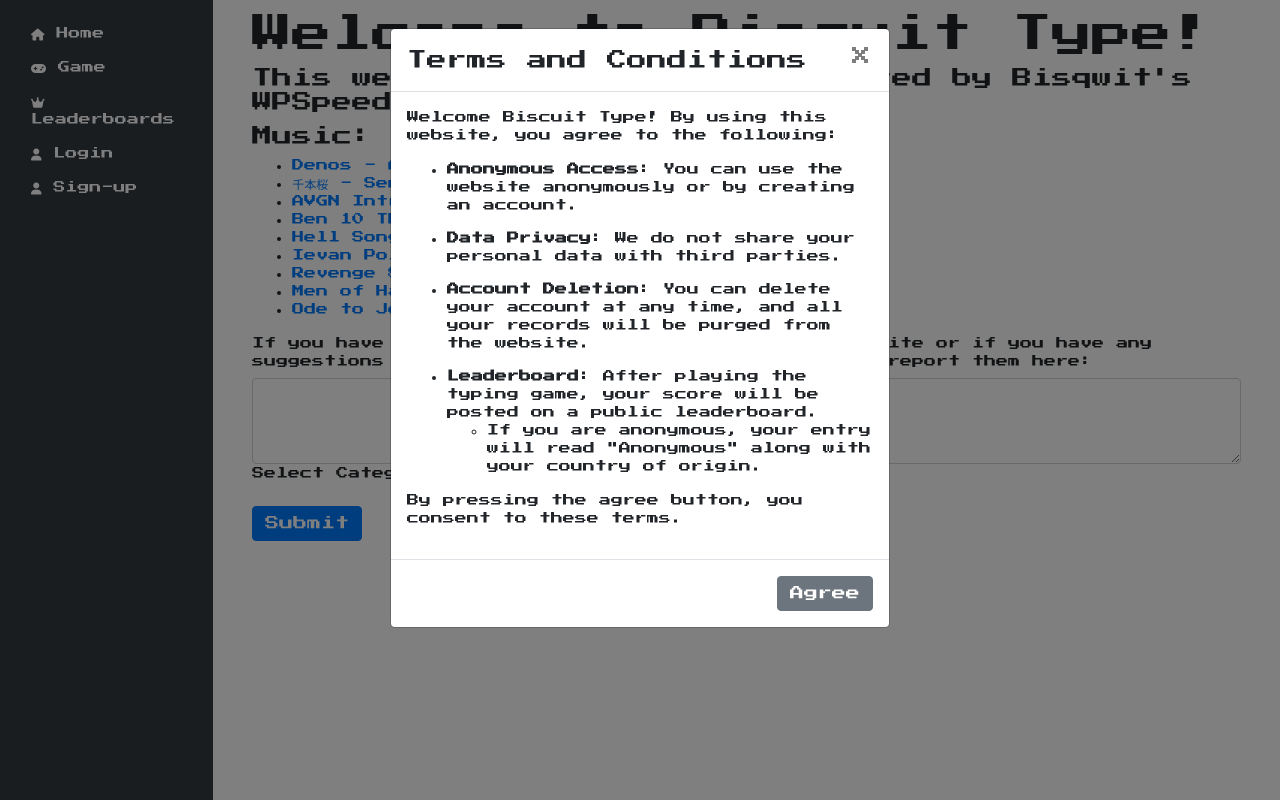
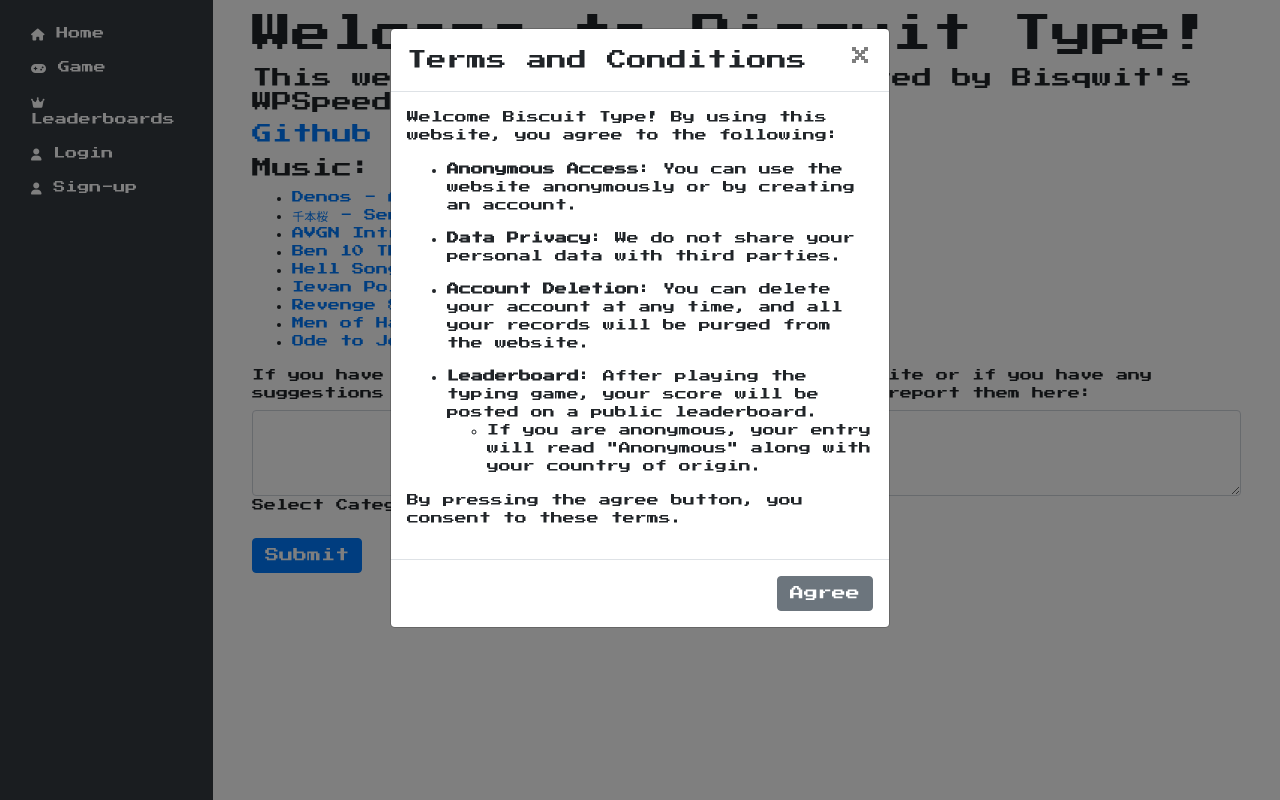
Before and after one commit to eternalweary27/BiscuitType, a Flask app: page / in a window 1280 px wide. Run offline with Flask 2, Linux system fonts and the light colour scheme; some libraries are stand-ins or nearby versions.

Commit message:
add repo link

```diff
--- a/templates/home.html
+++ b/templates/home.html
@@ -6,6 +6,7 @@
 <div class="container">
     <h1 allign="center">Welcome to Biscuit Type!</h1>
     <h5>This website was directly inspired by Bisqwit's WPSpeed Typing Game, shown <a href="https://www.youtube.com/watch?v=jnkOcAkLkBU&themeRefresh=1">here</a>.</h5>
+    <h5><a href="https://github.com/eternalweary27/BiscuitType">Github Repo</a></h5>
 </div>
 
 <div class="container">
```
